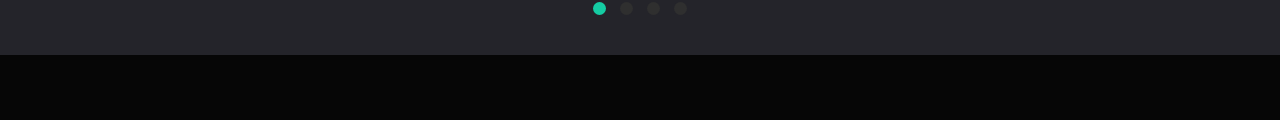
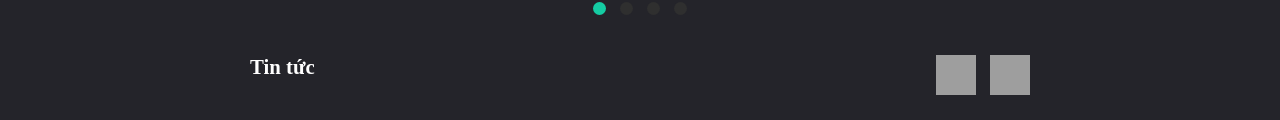
Before and after one commit to tltd0807/ilearning_clone, a plain HTML site: page index.html in a window 1280 px wide. Shown: the part 6672-6792 px from the top of the page. Drawn offline with Linux system fonts and the light colour scheme; grey boxes are pictures that could not be loaded.

Commit message:
add news header to html and css

```diff
--- a/index.html
+++ b/index.html
@@ -634,6 +634,22 @@
     </ul>
     <!-- Muliti Elements slideshow end-->
 
+    <section class="news">
+      <div class="news__header">Tin tức</div>
+      <div class="img_nav_container">
+        <img
+          class="img__nav"
+          src="https://ilearning.developteam.net/static/media/arrow-inactive.f5ac4eee.svg"
+          alt=""
+        />
+        <img
+          class="img__nav img_nav_right"
+          src="https://ilearning.developteam.net/static/media/arrow-inactive.f5ac4eee.svg"
+          alt=""
+        />
+      </div>
+    </section>
+
     <footer>
       <div class="footer__contact">
         <div class="footer__contact--layout">
--- a/script.js
+++ b/script.js
@@ -101,8 +101,9 @@ const activeElement = function (startElement, endElement) {
     cmtSlides[i].style.display = "flex";
   }
 };
+const startArr = [0, 3, 6, 7];
 function showCmtSlide(currentSlide) {
-  const startElement = currentSlide + 3;
+  const startElement = startArr[currentSlide];
   const endElement = startElement + 3;
 
   activeElement(startElement, endElement);
--- a/style.css
+++ b/style.css
@@ -444,6 +444,7 @@ label {
   justify-content: center;
   margin-bottom: 40px;
   overflow: hidden;
+  padding: 0 250px;
 }
 .multi_ele_slideshow__element {
   width: 460px;
@@ -491,3 +492,23 @@ label {
   justify-content: center;
   margin-bottom: 40px;
 }
+
+.news {
+  display: flex;
+  justify-content: space-between;
+  padding: 0 250px;
+  margin-bottom: 50px;
+}
+.news__header {
+  color: white;
+  font-size: 1.3rem;
+  font-weight: bold;
+}
+.img__nav {
+  width: 40px;
+  height: 40px;
+  margin-left: 10px;
+}
+.img_nav_right {
+  transform: rotate(0.5turn);
+}
```
